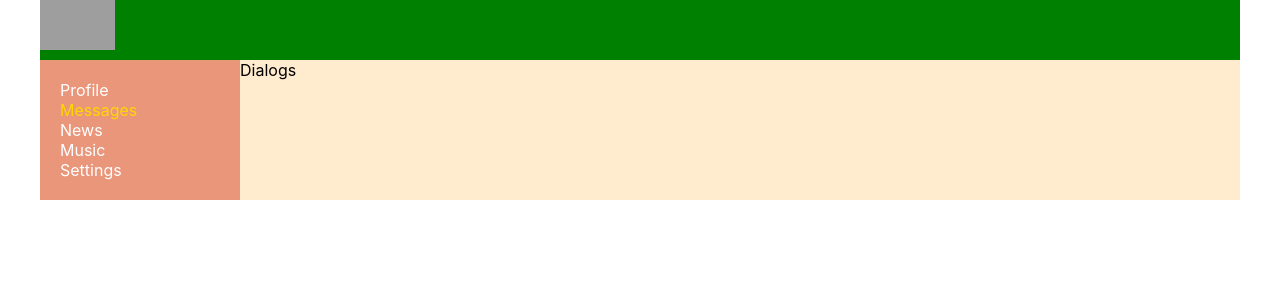
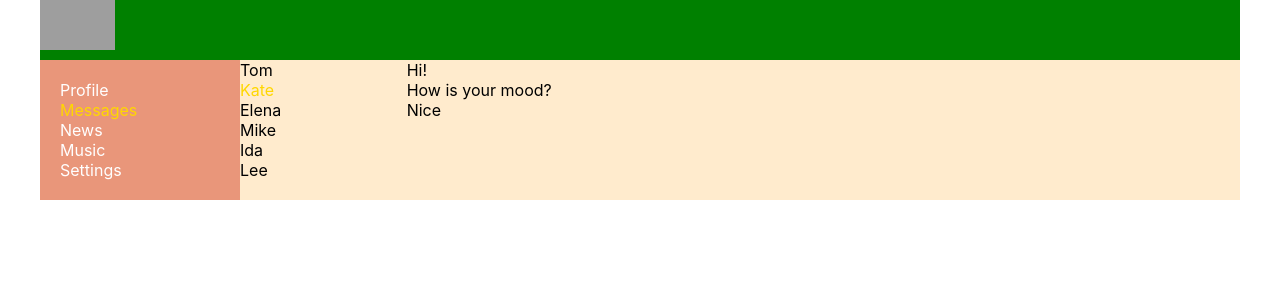
Before and after one commit to KarinSV/social_network, a React (Create React App) app: page /dialogs in a window 1280 px wide. Shown: the top 300 px of the page. Built offline with nearby package versions, Linux system fonts and the light colour scheme; grey boxes are pictures that could not be loaded.

Commit message:
added dialogs

```diff
--- a/src/components/Dialogs/Dialogs.module.css
+++ b/src/components/Dialogs/Dialogs.module.css
@@ -0,0 +1,20 @@
+.dialogs {
+    display: grid;
+    grid-template-columns: 2fr 10fr;
+}
+
+.dialogsItems .dialog {
+    padding: 10px;
+}
+
+.dialogsItems .active{
+    color: gold;
+}
+
+.messages {
+    padding: 10px;
+}
+
+.messages .message {
+
+}
--- a/src/components/Dialogs/Dialogs.tsx
+++ b/src/components/Dialogs/Dialogs.tsx
@@ -1,12 +1,36 @@
 import React from 'react';
 import s from './Dialogs.module.css';
 
-const Dialogs = (props:any) => {
+const Dialogs = (props: any) => {
     return (
-        <div>
-            Dialogs
+        <div className={s.dialogs}>
+            <div className={s.dialogsItems}>
+                <div className={'s.dialog'}>
+                    Tom
+                </div>
+                <div className={'s.dialog' + ' ' + s.active}>
+                    Kate
+                </div>
+                <div className={'s.dialog'}>
+                    Elena
+                </div>
+                <div className={'s.dialog'}>
+                    Mike
+                </div>
+                <div className={'s.dialog'}>
+                    Ida
+                </div>
+                <div className={'s.dialog'}>
+                    Lee
+                </div>
+            </div>
+            <div className={'s.messages'}>
+                <div className={'s.dialog'}>Hi!</div>
+                <div className={'s.dialog'}>How is your mood?</div>
+                <div className={'s.dialog'}>Nice</div>
+            </div>
         </div>
-    )
-}
+    );
+};
 
 export default Dialogs;
```
